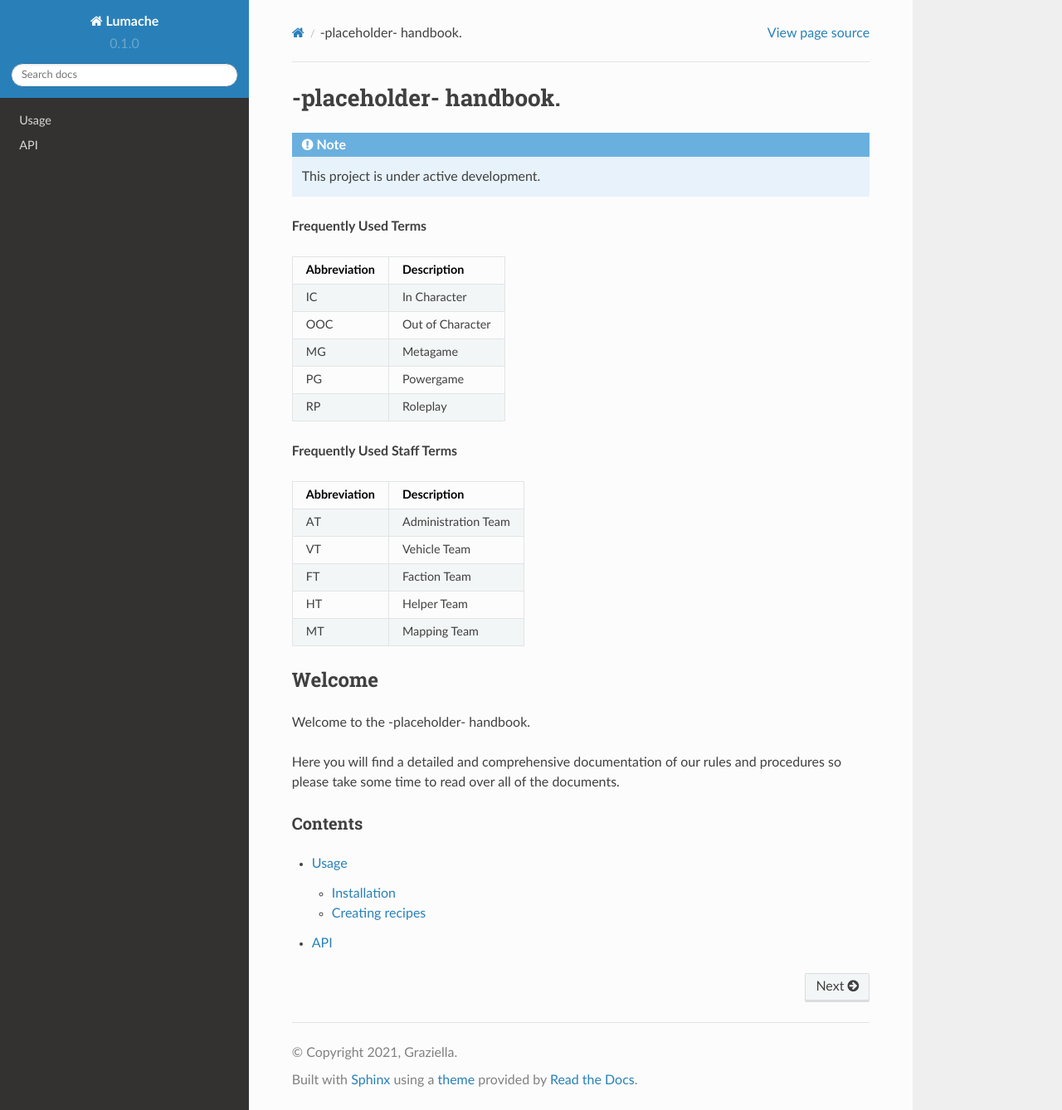
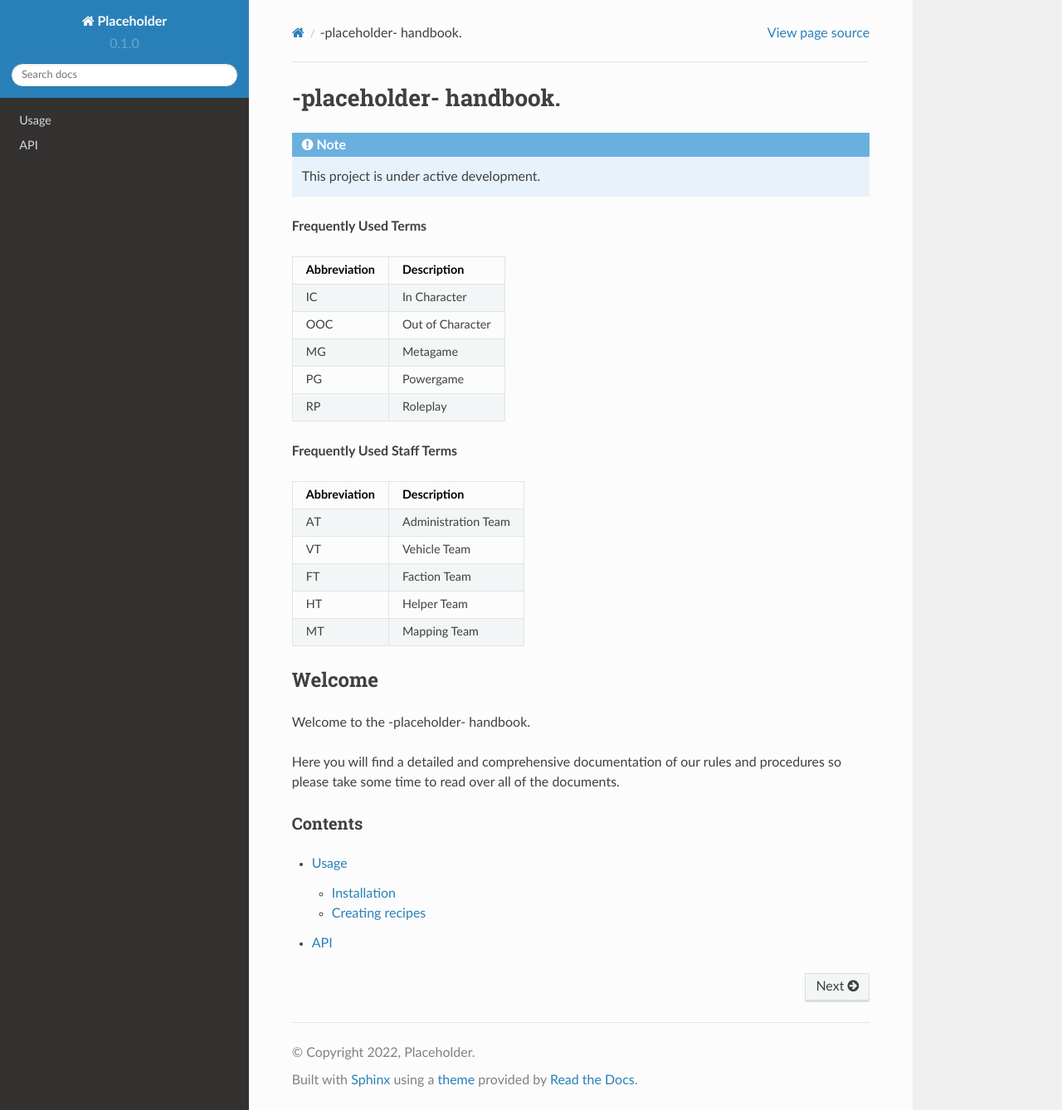
Before and after one commit to Illeeminati/doc, a Sphinx documentation site: the page built from docs/source/index.rst, in a window 1280 px wide and 1338 px high. Shown: the whole window at 83% size. Built offline with Sphinx 7.4.7 and the Read the Docs theme 2.0.0, drawn with Linux system fonts in a browser that asks for light colours.

Commit message:
Update conf.py

```diff
--- a/docs/source/conf.py
+++ b/docs/source/conf.py
@@ -2,9 +2,9 @@
 
 # -- Project information
 
-project = 'Lumache'
-copyright = '2021, Graziella'
-author = 'Graziella'
+project = 'Placeholder'
+copyright = '2022, Placeholder'
+author = '~Illeeminati'
 
 release = '0.1'
 version = '0.1.0'
```
